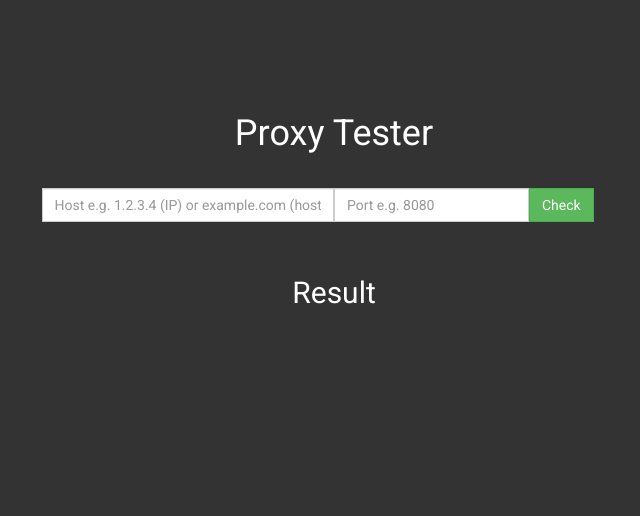
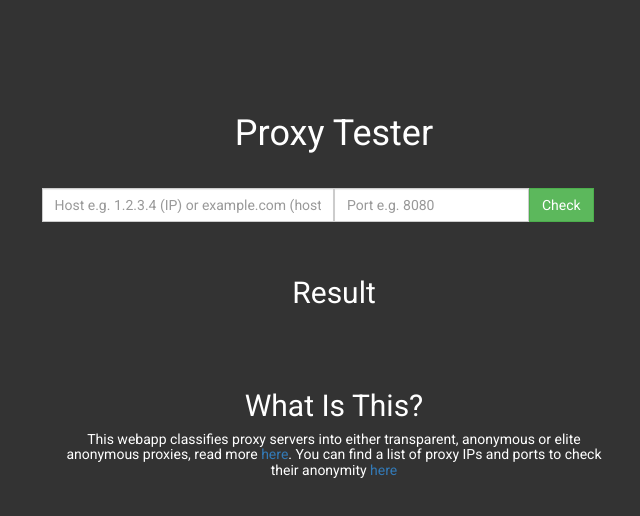
Before and after one commit to add1ct3d/proxy_tester, a website: page index.html in a window 1280 px wide. Shown: the whole page, without its empty margins (306-946 px from the left). Drawn offline with nearby package versions, Linux system fonts and the light colour scheme.

Commit message:
Added explanation

```diff
--- a/index.html
+++ b/index.html
@@ -98,6 +98,12 @@
 				</table>
 			</div>
 		</div>
+		<div class="row">
+			<div class="col-md-6 col-md-offset-3">
+				<h2>What Is This?</h2>
+				<h5>This webapp classifies proxy servers into either transparent, anonymous or elite anonymous proxies, read more <a href="https://tech.tiq.cc/2012/06/differences-between-transparent-anonymous-and-elite-proxy/" target="_blank">here</a>. You can find a list of proxy IPs and ports to check their anonymity <a href="https://proxy-list.org/english/index.php" target="_blank">here</a></h5>
+			</div>
+		</div>
 	</div>
 	<script type="text/javascript">
 		$(document).ready(function(){
```
